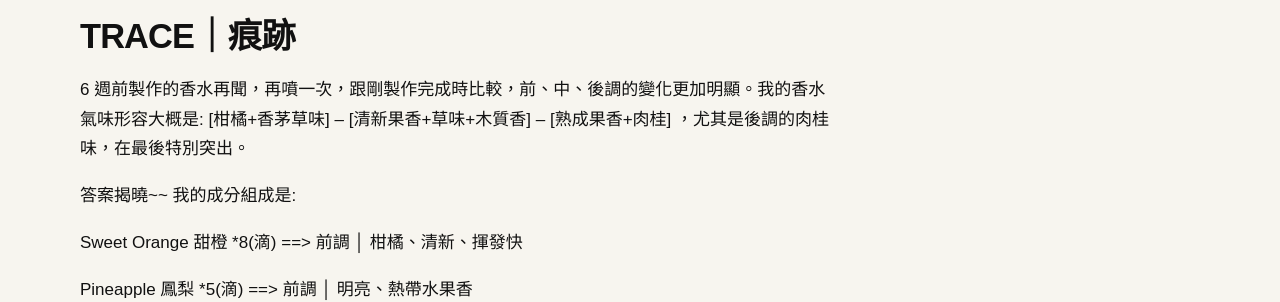
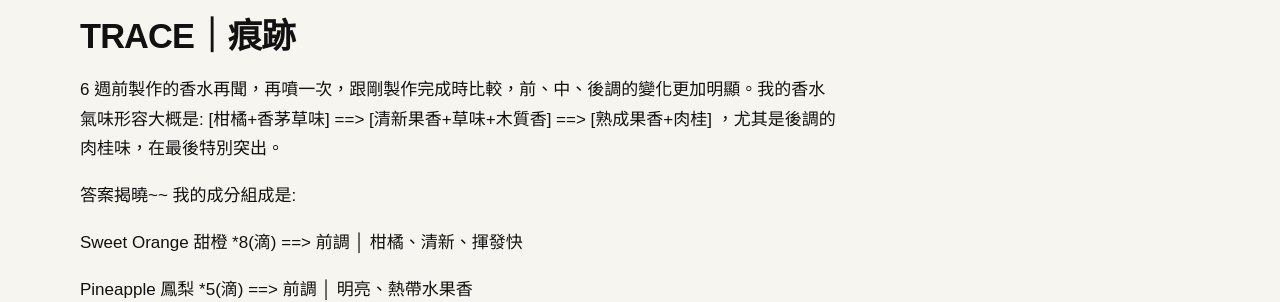
Before and after one commit to ivyjih/fieldworkarchive, a Jekyll site: the page built from weeks/week-10.md, in a window 1280 px wide. Shown: the part 522-824 px from the top of the page. Built offline with Jekyll 4.4.1, drawn with Linux system fonts in a browser that asks for light colours.

Commit message:
Revise fragrance description format
Updated fragrance description to use '=>' for transitions.

```diff
--- a/weeks/week-10.md
+++ b/weeks/week-10.md
@@ -12,7 +12,7 @@ permalink: /weeks/week-10/
 ## TRACE｜痕跡
 
 
-6 週前製作的香水再聞，再噴一次，跟剛製作完成時比較，前、中、後調的變化更加明顯。我的香水氣味形容大概是: [柑橘+香茅草味] -- [清新果香+草味+木質香] -- [熟成果香+肉桂] ，尤其是後調的肉桂味，在最後特別突出。
+6 週前製作的香水再聞，再噴一次，跟剛製作完成時比較，前、中、後調的變化更加明顯。我的香水氣味形容大概是: [柑橘+香茅草味] ==> [清新果香+草味+木質香] ==> [熟成果香+肉桂] ，尤其是後調的肉桂味，在最後特別突出。
 
 答案揭曉~~ 我的成分組成是:
 
```
